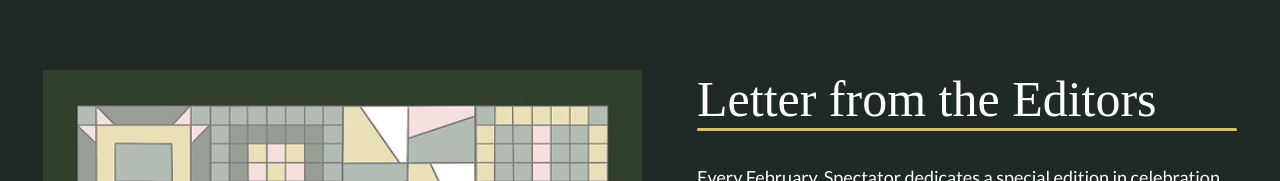
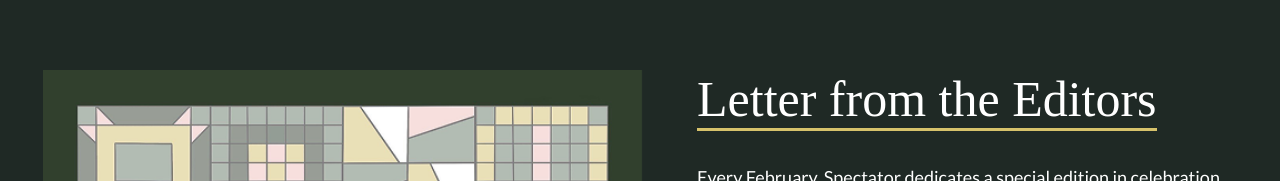
Before and after one commit to spectatorpublishing/bhm2025, a React (Create React App) app: page / in a window 1280 px wide. Shown: the part 269-450 px from the top of the page. Built offline with nearby package versions, Linux system fonts and the light colour scheme; a web font is replaced by a local one.

Commit message:
manual merge

```diff
--- a/src/components/EditorNote.js
+++ b/src/components/EditorNote.js
@@ -39,25 +39,30 @@ const Illo = styled.img`
     }
 `;
 
-
 const Title = styled.div`
+    display: block;
+    text-align: center;
+    width: fit-content;
     color: #FFF;
     font-family: 'Lusitana';
     font-size: 50px;
     font-style: normal;
     font-weight: 400;
     line-height: normal;
+    border-bottom: 3px solid #D6C26B;
 
     @media only screen and (max-width: 768px) {
-        justify-content: center;
         text-align: center;
-        width: 100%;
-        margin: 0;
+        margin: 0 auto;
         font-size: 30px;
     }
     @media (max-width: 375px) {
         font-size: 24px;
       }
+`;
+
+const Writing = styled.div`
+      padding-top: -1000px;
 `;
 
 const Letter = styled.div`
@@ -85,21 +90,21 @@ const Letter = styled.div`
 `;
 
 
-const StyledHr = styled.hr`
-    justify-content: left;
-    width: 100%;
-    height: 3px;
-    flex-shrink: 0;
-    background-color: #D6C26B;
-    border: none;
-    border-radius: 3px;
-    margin: 0 auto;
+// const StyledHr = styled.hr`
+//     justify-content: left;
+//     width: 100%;
+//     height: 3px;
+//     flex-shrink: 0;
+//     background-color: #D6C26B;
+//     border: none;
+//     border-radius: 3px;
+//     margin: 0 auto;
 
-    @media only screen and (max-width: 768px) {
-        width: 90%;
-        margin: 0 auto; /* Keep it centered on mobile */
-    }
-`;
+//     @media only screen and (max-width: 768px) {
+//         width: 90%;
+//         margin: 0 auto; /* Keep it centered on mobile */
+//     }
+// `;
 
 const Signatures = styled.div`
     font-weight: 25rem;
@@ -162,7 +167,7 @@ const EditorNote = () => {
           <Illo src="BHM.png" alt="BHM art" />
           <Letter>
               <Title>Letter from the Editors</Title>
-              <StyledHr />
+              <Writing>
               <br />
               Every February, Spectator dedicates a special edition in celebration of Black History Month, recognizing the lives and legacies of Black Americans throughout U.S. history. This year, like every year, our special edition seeks to highlight the voices, stories, and contributions of Black Columbians and Black residents of Morningside Heights and West Harlem—in history, today, and in the years to come.
               <br /><br />
@@ -170,6 +175,7 @@ const EditorNote = () => {
               <br /><br />
               Thank you for reading our 2025 Black History Month edition and for joining Spectator as we highlight these stories. We are excited—each month and each year—to continue the conversation and continue celebrating the indelible legacy of Black stories on and around our campus.
               <br /><br />
+              </Writing>
               <Signatures>
                 <Signature className='left'><div className='name'>Shea Vance</div><div className='title'>Editor in Chief</div></Signature>
                 <Spacing/>
--- a/src/components/GreenArticle.js
+++ b/src/components/GreenArticle.js
@@ -120,7 +120,7 @@ const SVGBottomRight = styled(SVGCorner)`
     right: 0;
 `;
 
-const YellowArticle = ({ imageUrl, title, author, link }) => {
+const GreenArticle = ({ imageUrl, title, author, link }) => {
     return (
         <ArticleContainer>
             {/* Placeholder Background Image */}
@@ -165,4 +165,4 @@ const YellowArticle = ({ imageUrl, title, author, link }) => {
     );
 };
 
-export default YellowArticle;
+export default GreenArticle;
--- a/src/components/Title.js
+++ b/src/components/Title.js
@@ -15,17 +15,20 @@ const BHM = styled.div`
   line-height: normal;
   margin: 38px auto;
 
-  @media (max-width: 820px) { //ipad air
+  @media (max-width: 1024px) { //ipad air
     font-size: 70px;
     margin-top: 35px;
     margin-bottom: 0px;
+    height: 110px;
   }
 
   @media (max-width: 768px) {
     font-size: 36px;
     margin-top: 21px;
     margin-bottom: 0px;
+    height: 60px;
   }
+
   @media (max-width: 375px) {
     font-size: 30px;
     margin-top: 21px;
--- a/src/data/universityarticles.js
+++ b/src/data/universityarticles.js
@@ -22,5 +22,11 @@ export const university_articles = [
         article_title: "A history of affirmative action at Columbia and Barnard",
         article_authors: "Wiann Wilson",
         article_link: "https://www.columbiaspectator.com/news/2025/02/12/a-history-of-affirmative-action-at-columbia-and-barnard/"
+    },
+    {
+        image_url: "https://www.youtube.com/watch?v=2g4BYaDYSRE",
+        article_title: "The return of Columbia's Gospel Choir",
+        article_authors:"Tasneem Meem, Jordan Pettiford, Hanan Ali, Ashlynne Graham, and Elliot Heath",
+        article_link:"https://www.youtube.com/watch?v=2g4BYaDYSRE"
     }
 ];
--- a/src/pages/StaffPage.js
+++ b/src/pages/StaffPage.js
@@ -26,6 +26,7 @@ const HeaderDiv = styled.div`
     z-index: 10;
     color: white;
     text-align: center;
+    justify-content: center;
     width: 80%;
     margin-bottom: 35px;
 `;
@@ -39,12 +40,12 @@ const Header = styled.h1`
     font-style: normal;
     line-height: 2.5rem;
     padding-right: 10rem;
-    text-align: center;  /* Ensure text is centered */
+    text-align: center;
 
     @media only screen and (max-width: 768px) {
         font-size: 24px;
-        padding: 0; /* Remove right padding on smaller screens */
-        width: 100%; /* Allow full width usage */
+        padding: 0;
+        width: 100%;
         line-height: 2rem;
     }
 `;
```
